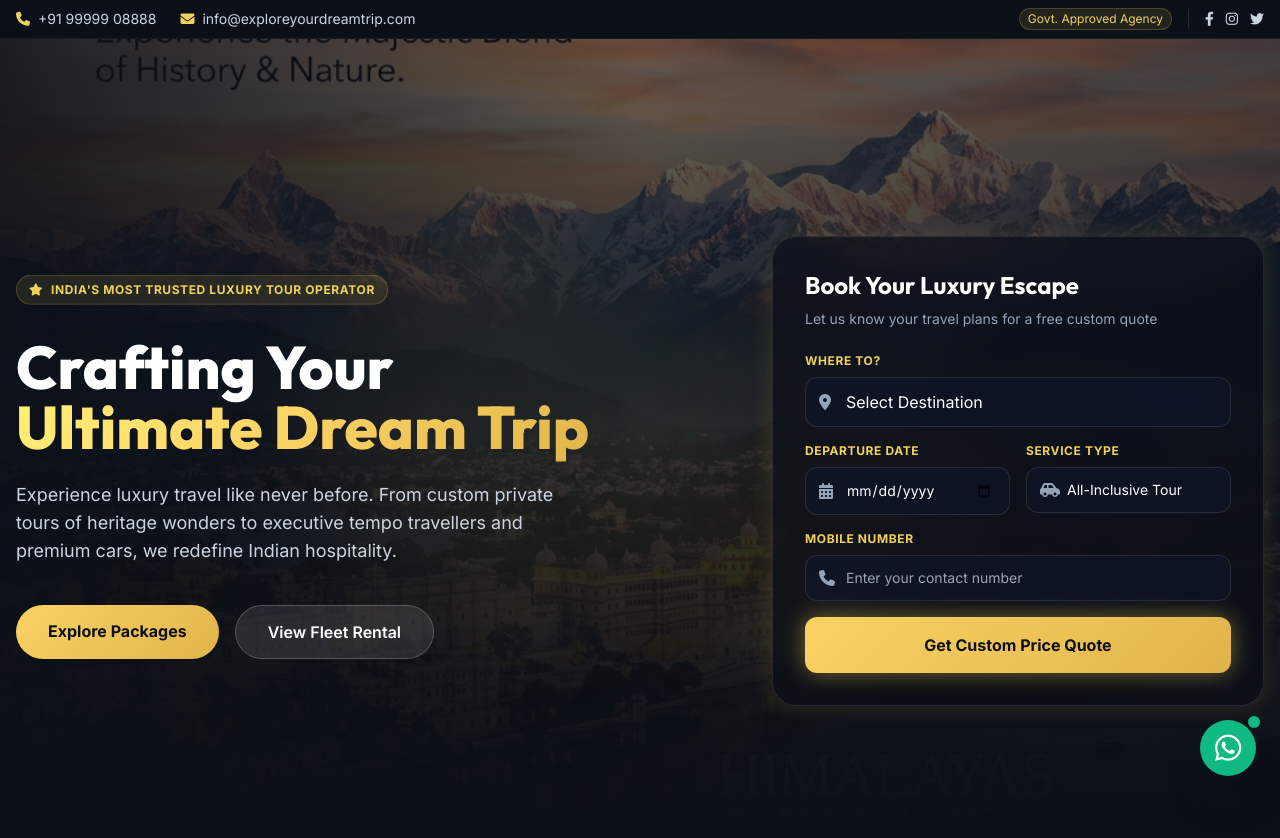
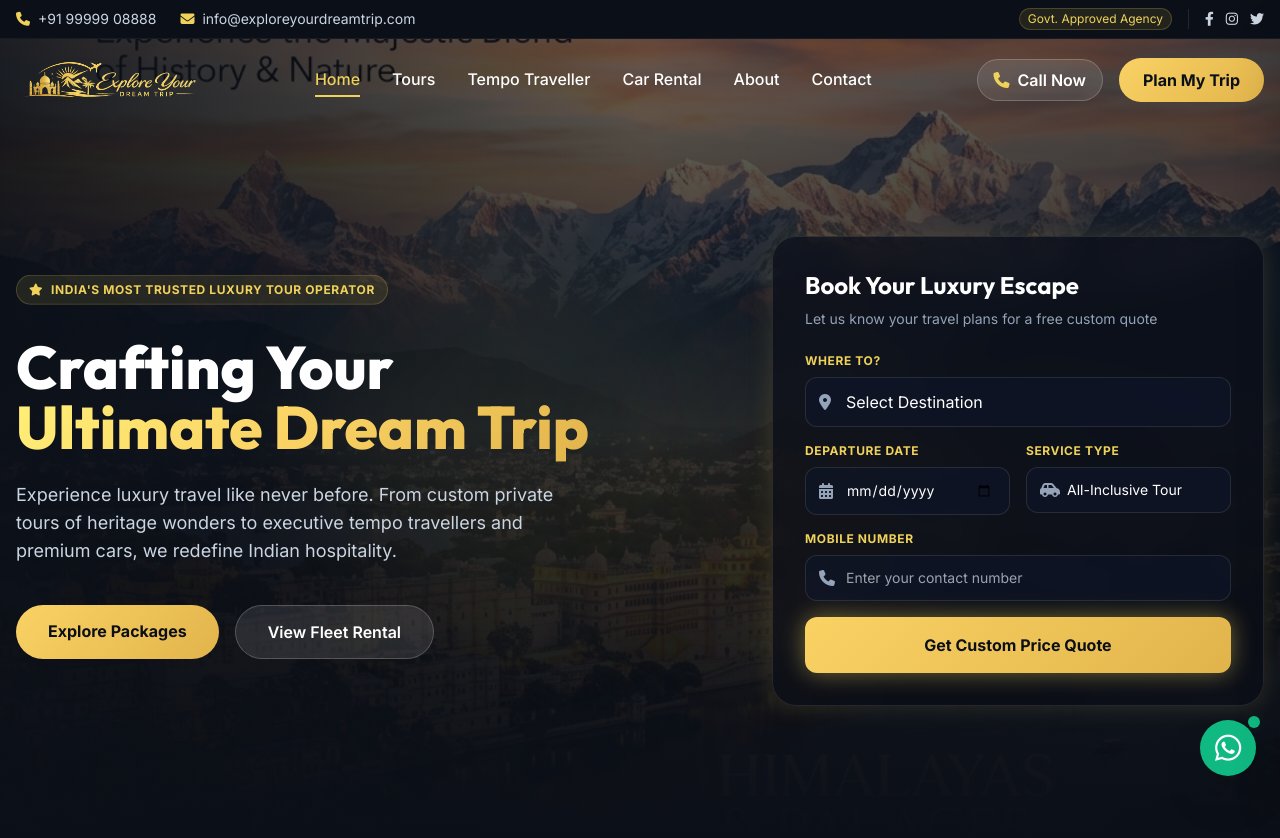
Before and after one commit to amitpratapsingh2023/exploreyourdreamtrip.com, a PHP site: page / in a window 1280 px wide. Shown: the top 838 px of the page. Run offline with PHP 8.4, Linux system fonts and the light colour scheme; some libraries are stand-ins or nearby versions.

Commit message:
fix bugs

```diff
--- a/assets/css/custom.css
+++ b/assets/css/custom.css
@@ -12,6 +12,32 @@
 
 html {
     scroll-behavior: smooth;
+    font-size: 16px; /* default browser font size */
+}
+
+/* Scaling up the layout proportionally for large screens (Ultra-wide, 4K, 1080p full desktop) */
+@media (min-width: 1440px) {
+    html {
+        font-size: 16.5px;
+    }
+}
+
+@media (min-width: 1680px) {
+    html {
+        font-size: 17.5px;
+    }
+}
+
+@media (min-width: 1920px) {
+    html {
+        font-size: 18.5px;
+    }
+}
+
+@media (min-width: 2560px) {
+    html {
+        font-size: 20px;
+    }
 }
 
 body {
--- a/assets/js/main.js
+++ b/assets/js/main.js
@@ -17,15 +17,20 @@ function initHeaderScroll() {
     const header = document.getElementById('main-header');
     if (!header) return;
 
-    window.addEventListener('scroll', () => {
+    function adjustHeader() {
         if (window.scrollY > 50) {
-            header.classList.add('glass-nav', 'shadow-lg');
-            header.classList.remove('bg-transparent');
+            header.classList.add('glass-nav', 'shadow-lg', 'md:top-0');
+            header.classList.remove('bg-transparent', 'md:top-9');
         } else {
-            header.classList.remove('glass-nav', 'shadow-lg');
-            header.classList.add('bg-transparent');
+            header.classList.remove('glass-nav', 'shadow-lg', 'md:top-0');
+            header.classList.add('bg-transparent', 'md:top-9');
         }
-    });
+    }
+
+    // Run on initial load to handle direct hash loads (e.g. #fleet)
+    adjustHeader();
+
+    window.addEventListener('scroll', adjustHeader);
 }
 
 /**
--- a/includes/footer.php
+++ b/includes/footer.php
@@ -3,7 +3,7 @@ require_once __DIR__ . '/config.php';
 ?>
 <!-- Premium Footer Section -->
 <footer class="bg-obsidian-950 text-slate-300 pt-16 pb-24 md:pb-12 border-t border-white/5 relative z-10">
-    <div class="max-w-7xl mx-auto px-4 grid grid-cols-1 md:grid-cols-2 lg:grid-cols-4 gap-12">
+    <div class="max-w-[1440px] mx-auto px-4 grid grid-cols-1 md:grid-cols-2 lg:grid-cols-4 gap-12">
 
         <!-- Column 1: Company Profile -->
         <div class="space-y-6">
@@ -156,7 +156,7 @@ require_once __DIR__ . '/config.php';
 
     <!-- Trust Badges & Certification -->
     <div
-        class="max-w-7xl mx-auto px-4 mt-12 pt-8 border-t border-white/5 flex flex-col md:flex-row justify-between items-center gap-6">
+        class="max-w-[1440px] mx-auto px-4 mt-12 pt-8 border-t border-white/5 flex flex-col md:flex-row justify-between items-center gap-6">
         <div class="flex flex-wrap justify-center md:justify-start gap-4">
             <div class="flex items-center bg-white/5 border border-white/10 rounded px-3 py-1.5 text-xs text-slate-300">
                 <i class="fa-solid fa-shield-halved text-brand mr-2"></i> Secured Payments
@@ -196,7 +196,7 @@ require_once __DIR__ . '/config.php';
 
 <!-- Mobile Sticky Quick CTA Bar (Only visible on Mobile viewports) -->
 <div
-    class="fixed bottom-0 left-0 w-full grid grid-cols-2 bg-obsidian-950 border-t border-white/10 z-35 md:hidden shadow-2xl">
+    class="fixed bottom-0 left-0 w-full grid grid-cols-2 bg-obsidian-950 border-t border-white/10 z-40 md:hidden shadow-2xl">
     <a href="tel:<?php echo CONTACT_PHONE_RAW; ?>"
         class="flex justify-center items-center py-4 bg-obsidian-950 text-white border-r border-white/10 font-bold hover:bg-slate-900 transition-colors">
         <i class="fa-solid fa-phone text-brand mr-2"></i> Call Now
--- a/includes/header.php
+++ b/includes/header.php
@@ -1,5 +1,7 @@
 <?php
 require_once __DIR__ . '/config.php';
+$current_page = basename($_SERVER['PHP_SELF']);
+$current_dir = basename(dirname($_SERVER['PHP_SELF']));
 ?>
 <!DOCTYPE html>
 <html lang="en" class="scroll-smooth">
@@ -55,7 +57,7 @@ require_once __DIR__ . '/config.php';
 
     <!-- Top Utility Bar (Hidden on Mobile) -->
     <div class="bg-obsidian-950 text-slate-300 py-2 px-4 border-b border-white/5 text-sm hidden md:block z-50 relative">
-        <div class="max-w-7xl mx-auto flex justify-between items-center">
+        <div class="w-full max-w-[1440px] mx-auto flex justify-between items-center">
             <div class="flex items-center space-x-6">
                 <a href="tel:<?php echo CONTACT_PHONE_RAW; ?>" class="hover:text-brand transition-colors">
                     <i class="fa-solid fa-phone text-brand mr-2"></i><?php echo CONTACT_PHONE; ?>
@@ -81,8 +83,8 @@ require_once __DIR__ . '/config.php';
 
     <!-- Main Navigation Header -->
     <header id="main-header"
-        class="fixed top-0 md:top-9 left-0 w-full z-45 transition-all duration-300 bg-transparent py-4 px-4">
-        <div class="max-w-7xl mx-auto flex justify-between items-center">
+        class="fixed top-0 md:top-9 left-0 w-full z-40 transition-all duration-300 bg-transparent py-4 px-4">
+        <div class="w-full max-w-[1440px] mx-auto flex justify-between items-center">
 
             <!-- Brand Logo -->
             <a href="<?php echo BASE_URL; ?>" class="flex items-center">
@@ -94,19 +96,19 @@ require_once __DIR__ . '/config.php';
             <!-- Desktop Menu Links -->
             <nav class="hidden lg:flex items-center space-x-8 text-white font-medium">
                 <a href="<?php echo BASE_URL; ?>"
-                    class="hover:text-brand transition-colors duration-200 border-b-2 border-transparent hover:border-brand py-1">Home</a>
+                    class="<?php echo ($current_page === 'index.php' && $current_dir !== 'tours') ? 'text-brand border-brand' : 'text-white border-transparent'; ?> hover:text-brand transition-colors duration-200 border-b-2 hover:border-brand py-1">Home</a>
                 <a href="<?php echo BASE_URL; ?>#destinations"
-                    class="hover:text-brand transition-colors duration-200 border-b-2 border-transparent hover:border-brand py-1">Tours</a>
+                    class="<?php echo ($current_dir === 'tours') ? 'text-brand border-brand' : 'text-white border-transparent'; ?> hover:text-brand transition-colors duration-200 border-b-2 hover:border-brand py-1">Tours</a>
                 <a href="<?php echo BASE_URL; ?>tempo-traveller.php"
-                    class="hover:text-brand transition-colors duration-200 border-b-2 border-transparent hover:border-brand py-1">Tempo
+                    class="<?php echo ($current_page === 'tempo-traveller.php') ? 'text-brand border-brand' : 'text-white border-transparent'; ?> hover:text-brand transition-colors duration-200 border-b-2 hover:border-brand py-1">Tempo
                     Traveller</a>
                 <a href="<?php echo BASE_URL; ?>car-rental.php"
-                    class="hover:text-brand transition-colors duration-200 border-b-2 border-transparent hover:border-brand py-1">Car
+                    class="<?php echo ($current_page === 'car-rental.php') ? 'text-brand border-brand' : 'text-white border-transparent'; ?> hover:text-brand transition-colors duration-200 border-b-2 hover:border-brand py-1">Car
                     Rental</a>
                 <a href="<?php echo BASE_URL; ?>about.php"
-                    class="hover:text-brand transition-colors duration-200 border-b-2 border-transparent hover:border-brand py-1">About</a>
+                    class="<?php echo ($current_page === 'about.php') ? 'text-brand border-brand' : 'text-white border-transparent'; ?> hover:text-brand transition-colors duration-200 border-b-2 hover:border-brand py-1">About</a>
                 <a href="<?php echo BASE_URL; ?>contact.php"
-                    class="hover:text-brand transition-colors duration-200 border-b-2 border-transparent hover:border-brand py-1">Contact</a>
+                    class="<?php echo ($current_page === 'contact.php') ? 'text-brand border-brand' : 'text-white border-transparent'; ?> hover:text-brand transition-colors duration-200 border-b-2 hover:border-brand py-1">Contact</a>
             </nav>
 
             <!-- Navigation Actions (Desktop Only) -->
@@ -133,11 +135,11 @@ require_once __DIR__ . '/config.php';
 
     <!-- Mobile Drawer Overlay -->
     <div id="mobile-menu-overlay"
-        class="fixed inset-0 bg-slate-950/70 backdrop-blur-sm z-50 hidden transition-opacity duration-300"></div>
+        class="fixed inset-0 bg-slate-950/70 backdrop-blur-sm z-[100] hidden transition-opacity duration-300"></div>
 
     <!-- Mobile Navigation Drawer -->
     <div id="mobile-menu-drawer"
-        class="fixed top-0 right-0 w-80 h-full bg-obsidian-950 text-white z-55 transform translate-x-full transition-transform duration-300 ease-in-out shadow-2xl flex flex-col border-l border-white/10">
+        class="fixed top-0 right-0 w-80 h-full bg-obsidian-950 text-white z-[110] transform translate-x-full transition-transform duration-300 ease-in-out shadow-2xl flex flex-col border-l border-white/10">
         <!-- Close & Header -->
         <div class="p-5 flex justify-between items-center border-b border-white/10">
             <img src="<?php echo BASE_URL; ?>assets/images/brand/header-logo.png" alt="Explore Your Dream Trip"
@@ -152,21 +154,21 @@ require_once __DIR__ . '/config.php';
         <!-- Navigation Links -->
         <div class="flex-grow py-6 overflow-y-auto px-6 space-y-4">
             <a href="<?php echo BASE_URL; ?>"
-                class="block py-3 text-lg font-semibold border-b border-white/5 hover:text-brand transition-colors">Home</a>
+                class="block py-3 text-lg font-semibold border-b border-white/5 <?php echo ($current_page === 'index.php' && $current_dir !== 'tours') ? 'text-brand' : 'text-slate-300'; ?> hover:text-brand transition-colors">Home</a>
             <a href="<?php echo BASE_URL; ?>#destinations"
-                class="block py-3 text-lg font-semibold border-b border-white/5 hover:text-brand transition-colors">Popular
+                class="block py-3 text-lg font-semibold border-b border-white/5 <?php echo ($current_dir === 'tours') ? 'text-brand' : 'text-slate-300'; ?> hover:text-brand transition-colors">Popular
                 Tours</a>
             <a href="<?php echo BASE_URL; ?>tempo-traveller.php"
-                class="block py-3 text-lg font-semibold border-b border-white/5 hover:text-brand transition-colors">Tempo
+                class="block py-3 text-lg font-semibold border-b border-white/5 <?php echo ($current_page === 'tempo-traveller.php') ? 'text-brand' : 'text-slate-300'; ?> hover:text-brand transition-colors">Tempo
                 Traveller</a>
             <a href="<?php echo BASE_URL; ?>car-rental.php"
-                class="block py-3 text-lg font-semibold border-b border-white/5 hover:text-brand transition-colors">Car
+                class="block py-3 text-lg font-semibold border-b border-white/5 <?php echo ($current_page === 'car-rental.php') ? 'text-brand' : 'text-slate-300'; ?> hover:text-brand transition-colors">Car
                 Rental</a>
             <a href="<?php echo BASE_URL; ?>about.php"
-                class="block py-3 text-lg font-semibold border-b border-white/5 hover:text-brand transition-colors">About
+                class="block py-3 text-lg font-semibold border-b border-white/5 <?php echo ($current_page === 'about.php') ? 'text-brand' : 'text-slate-300'; ?> hover:text-brand transition-colors">About
                 Us</a>
             <a href="<?php echo BASE_URL; ?>contact.php"
-                class="block py-3 text-lg font-semibold border-b border-white/5 hover:text-brand transition-colors">Contact
+                class="block py-3 text-lg font-semibold border-b border-white/5 <?php echo ($current_page === 'contact.php') ? 'text-brand' : 'text-slate-300'; ?> hover:text-brand transition-colors">Contact
                 Us</a>
 
             <!-- Quick Contact info inside mobile menu -->
--- a/index.php
+++ b/index.php
@@ -19,7 +19,7 @@ require_once 'includes/header.php';
     <div class="absolute bottom-1/4 right-1/4 w-80 h-80 bg-brand-dark/10 rounded-full blur-3xl animate-pulse pointer-events-none" style="animation-delay: 2s;"></div>
 
     <!-- Hero Content & Search Widget -->
-    <div class="max-w-7xl mx-auto px-4 z-10 w-full pt-12 pb-16 relative">
+    <div class="max-w-[1440px] mx-auto px-4 z-10 w-full pt-12 pb-16 relative">
         <div class="grid grid-cols-1 lg:grid-cols-12 gap-12 items-center">
 
             <!-- Left Side: Copy and Headline -->
@@ -120,7 +120,7 @@ require_once 'includes/header.php';
 
 <!-- Trust badging section -->
 <section class="bg-obsidian-950 py-8 border-y border-white/5 relative z-10">
-    <div class="max-w-7xl mx-auto px-4">
+    <div class="max-w-[1440px] mx-auto px-4">
         <div class="grid grid-cols-2 md:grid-cols-4 gap-6 text-center">
             <div class="p-4 border-r border-white/5 last:border-0">
                 <h4 class="text-brand font-bold text-3xl font-display">15,000+</h4>
@@ -144,7 +144,7 @@ require_once 'includes/header.php';
 
 <!-- Popular Destinations Section -->
 <section id="destinations" class="py-20 bg-slate-50">
-    <div class="max-w-7xl mx-auto px-4">
+    <div class="max-w-[1440px] mx-auto px-4">
 
         <!-- Section Header -->
         <div class="text-center max-w-2xl mx-auto mb-16 space-y-4">
@@ -208,7 +208,7 @@ require_once 'includes/header.php';
     <!-- Glow Effect in Background -->
     <div class="absolute top-1/2 left-1/2 -translate-x-1/2 -translate-y-1/2 w-[500px] h-[500px] bg-brand/5 rounded-full blur-3xl pointer-events-none"></div>
 
-    <div class="max-w-7xl mx-auto px-4 relative z-10">
+    <div class="max-w-[1440px] mx-auto px-4 relative z-10">
 
         <!-- Header -->
         <div class="text-center max-w-2xl mx-auto mb-16 space-y-4">
@@ -265,7 +265,7 @@ require_once 'includes/header.php';
 
 <!-- Executive Car Rental Section -->
 <section id="fleet" class="py-20 bg-slate-50">
-    <div class="max-w-7xl mx-auto px-4">
+    <div class="max-w-[1440px] mx-auto px-4">
 
         <!-- Header -->
         <div class="text-center max-w-2xl mx-auto mb-16 space-y-4">
@@ -318,7 +318,7 @@ require_once 'includes/header.php';
 
 <!-- Why Choose Us & Trust Badges Section -->
 <section class="py-20 bg-obsidian-950 text-white relative border-t border-white/5">
-    <div class="max-w-7xl mx-auto px-4">
+    <div class="max-w-[1440px] mx-auto px-4">
         <div class="grid grid-cols-1 lg:grid-cols-12 gap-12 items-center">
 
             <!-- Left: Description and Image (Taj Mahal/Scenic) -->
@@ -473,7 +473,7 @@ require_once 'includes/header.php';
 
 <!-- Beautiful Masonry Travel Gallery Section -->
 <section class="py-20 bg-white">
-    <div class="max-w-7xl mx-auto px-4">
+    <div class="max-w-[1440px] mx-auto px-4">
 
         <!-- Header -->
         <div class="text-center max-w-2xl mx-auto mb-16 space-y-4">
@@ -586,7 +586,7 @@ require_once 'includes/header.php';
 
 <!-- Direct Lead Generation & Contact Inquiry Form -->
 <section id="inquiry" class="py-20 bg-white relative z-10">
-    <div class="max-w-7xl mx-auto px-4">
+    <div class="max-w-[1440px] mx-auto px-4">
 
         <div class="grid grid-cols-1 lg:grid-cols-12 gap-12 bg-obsidian-950 rounded-[40px] overflow-hidden border border-white/5 shadow-2xl glow-gold/5">
 
```
